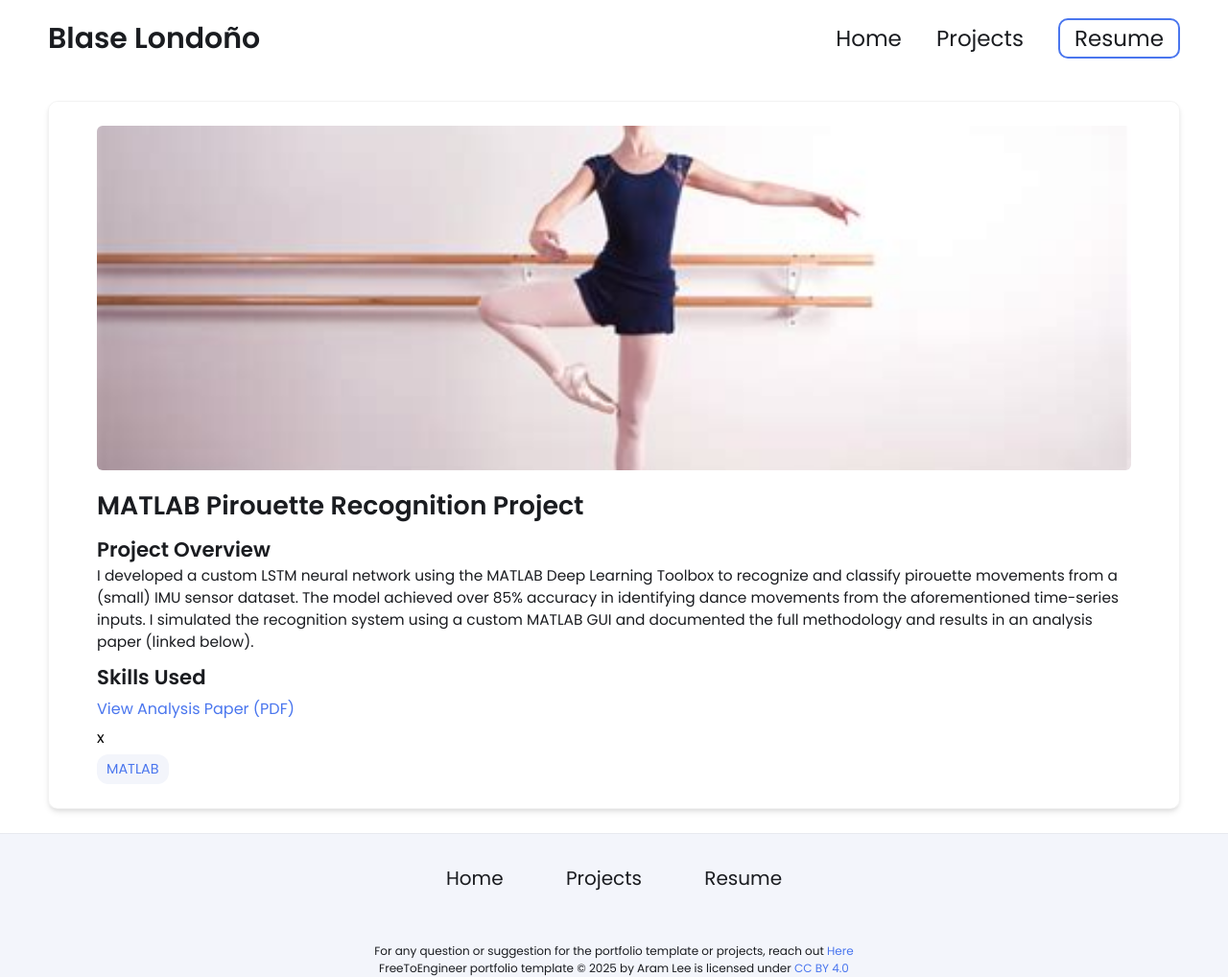
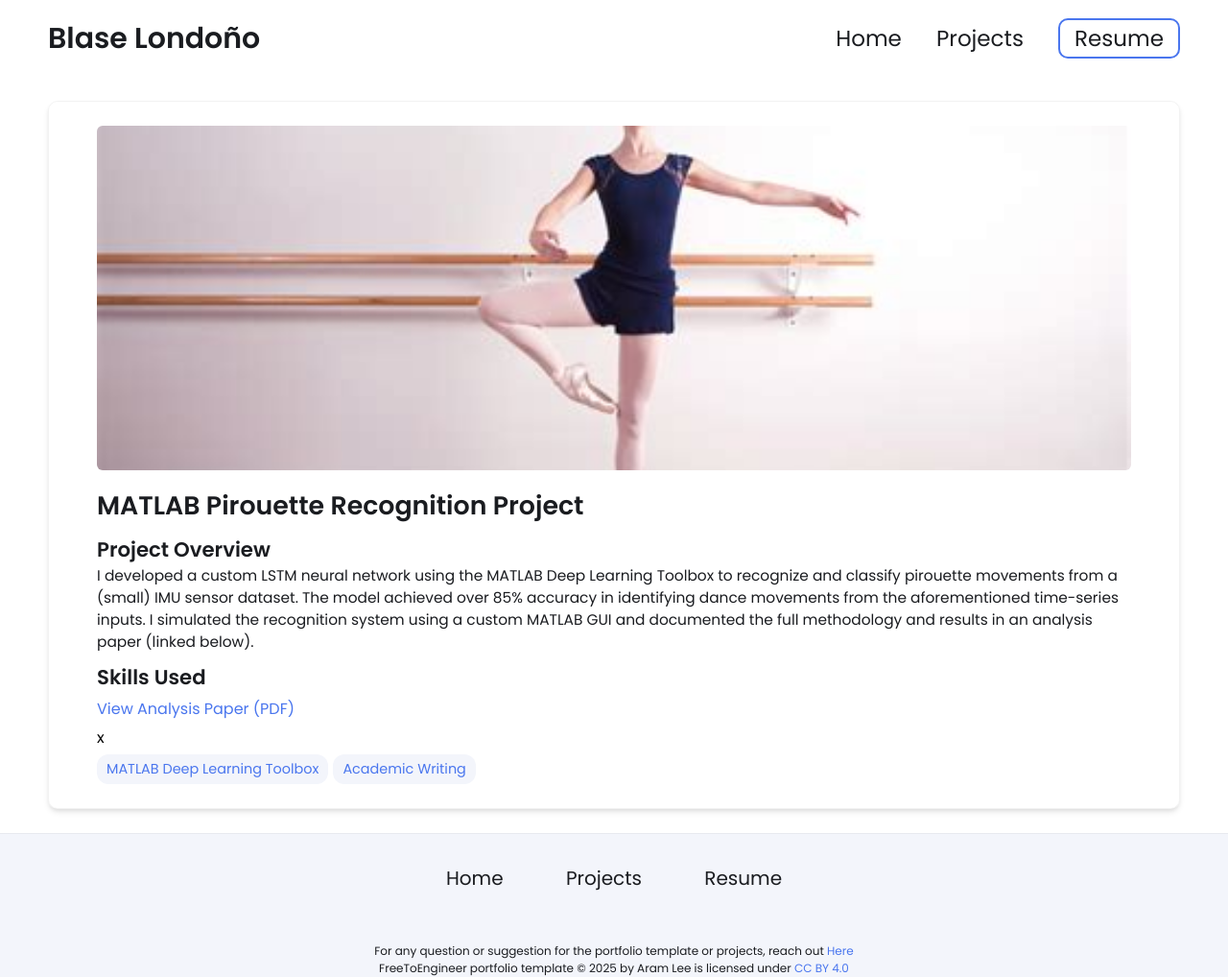
Before and after one commit to blasejlondono/blasejlondono.github.io, a Jekyll site: the page built from _projects/matlab-ml-paper/index.md, in a window 1280 px wide. Shown: the whole page at 96% size. Built offline with Jekyll 4.4.1, drawn with Linux system fonts in a browser that asks for light colours.

Commit message:
Update index.md

```diff
--- a/_projects/matlab-ml-paper/index.md
+++ b/_projects/matlab-ml-paper/index.md
@@ -6,6 +6,7 @@ description: I developed a custom LSTM neural network using the MATLAB Deep Lear
 paper: /matlab-ml-paper/londono_blase_dlpaper.pdf
 
 skills:
-- MATLAB
+- MATLAB Deep Learning Toolbox
+- Academic Writing
 main-image: /pirouette.jpg
 ---
```
